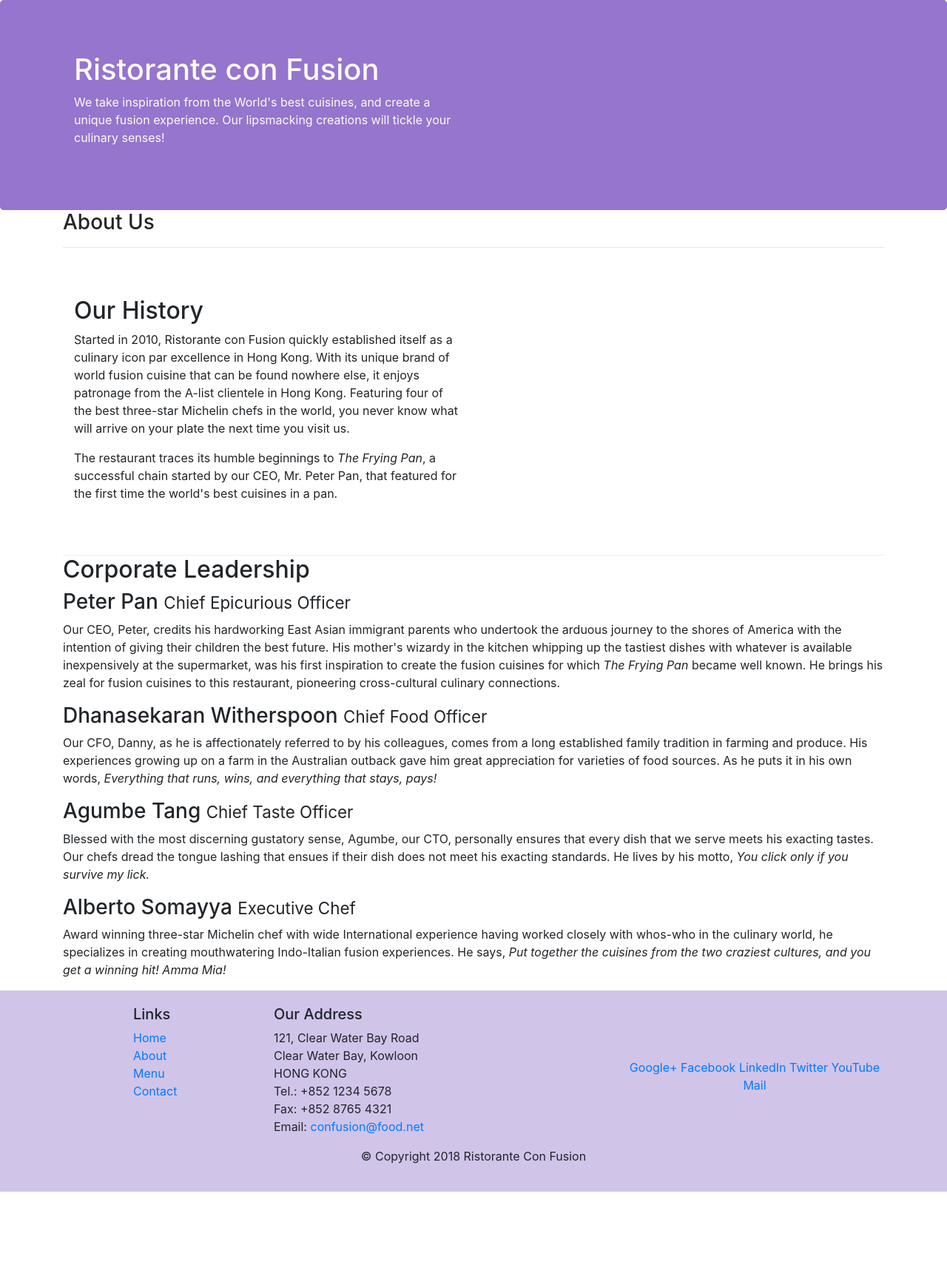
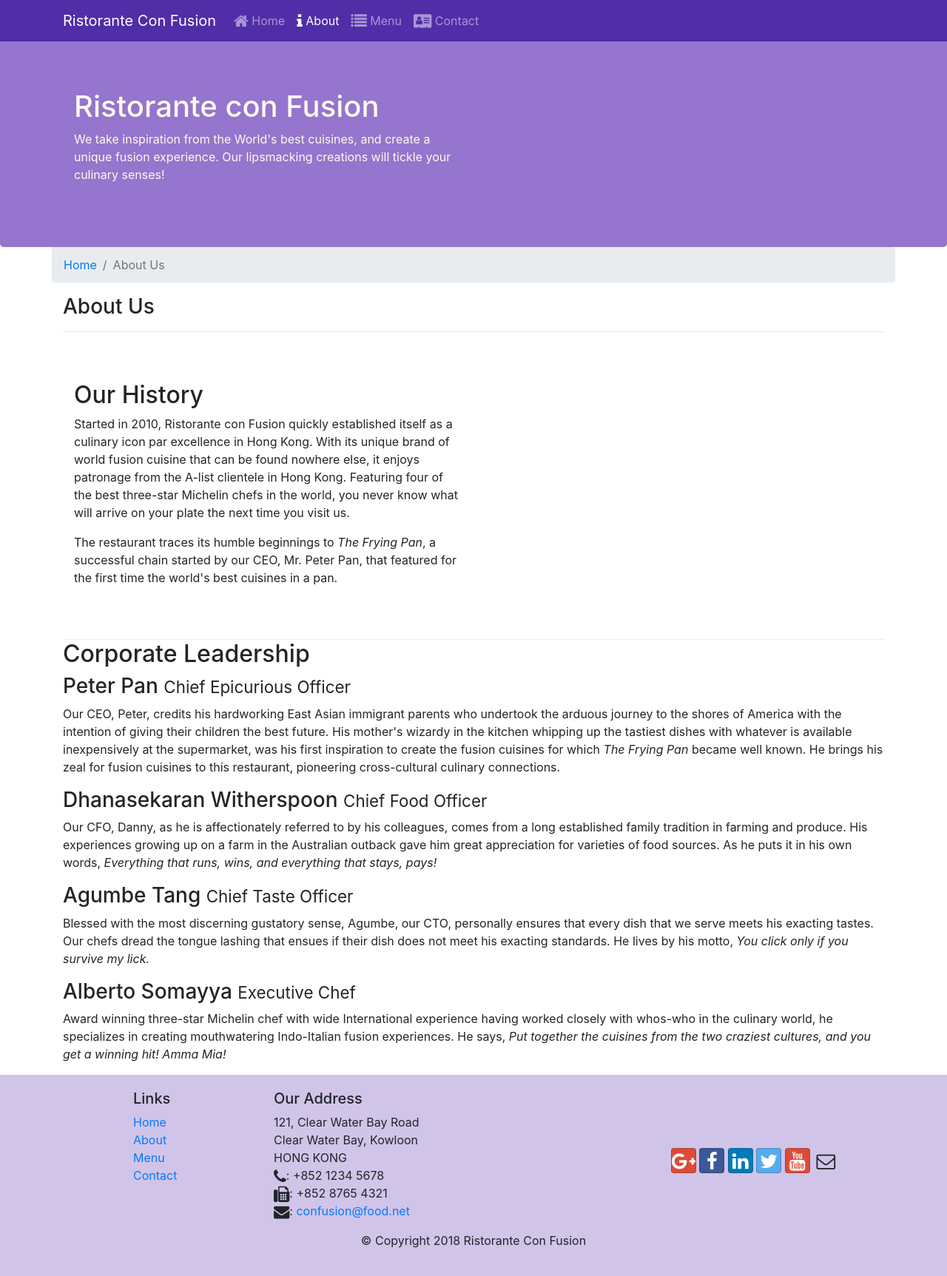
Before and after one commit to diegoqg/conFusion, a website: page aboutus.html in a window 1280 px wide. Shown: the whole page at 74% size. Before the commit the page ends 1611 px from the top, so only its background shows below. Drawn offline with nearby package versions, Linux system fonts and the light colour scheme.

Commit message:
FabIcon and navbar

```diff
--- a/aboutus.html
+++ b/aboutus.html
@@ -13,10 +13,30 @@
     <link rel="stylesheet" href="node_modules/bootstrap/dist/css/bootstrap.min.css">
     <link href="css/styles.css" rel="stylesheet">
 
+    <link rel="stylesheet" href="node_modules/font-awesome/css/font-awesome.min.css">
+    <link rel="stylesheet" href="node_modules/bootstrap-social/bootstrap-social.css">
+
 </head>
 
 <body>
 
+    <nav class="navbar navbar-dark navbar-expand-sm fixed-top">
+        <div class="container">
+
+            <button class="navbar-toggler" type="button" data-toggle="collapse" data-target="#Navbar">
+                <span class="navbar-toggler-icon"></span>
+            </button>
+           <a class="navbar-brand" href="./index.html">Ristorante Con Fusion</a>
+            <div class="collapse navbar-collapse" id="Navbar">
+                <ul class="navbar-nav mr-auto">
+                    <li class="nav-item"><a class="nav-link" href="./index.html"><span class="fa fa-home fa-lg"></span> Home</a></li>
+                    <li class="nav-item active"><a class="nav-link" href="./aboutus.html"><span class="fa fa-info fa-lg"></span> About</a></li>
+                    <li class="nav-item"><a class="nav-link" href="#"><span class="fa fa-list fa-lg"></span> Menu</a></li>
+                    <li class="nav-item"><a class="nav-link" href="#"><span class="fa fa-address-card fa-lg"></span> Contact</a></li>
+                </ul>
+            </div>
+        </div>
+    </nav>
     <header class="jumbotron">
         <div class="container">
             <div class="row row-header">
@@ -32,6 +52,10 @@
 
     <div class="container">
         <div class="row">
+            <ol class="col-12 breadcrumb">
+                <li class="breadcrumb-item"><a href="./index.html">Home</a></li>
+                <li class="breadcrumb-item active">About Us</li>
+            </ol>
             <div class="col-12 col-sm-12">
                <h3>About Us</h3>
                <hr>
@@ -70,8 +94,8 @@
                 <div class="col-4 offset-1 col-sm-2">
                     <h5>Links</h5>
                     <ul class="list-unstyled">
-                        <li><a href="#">Home</a></li>
-                        <li><a href="#">About</a></li>
+                        <li><a href="./index.html">Home</a></li>
+                        <li><a href="./aboutus.html">About</a></li>
                         <li><a href="#">Menu</a></li>
                         <li><a href="#">Contact</a></li>
                     </ul>
@@ -82,19 +106,20 @@
 		              121, Clear Water Bay Road<br>
 		              Clear Water Bay, Kowloon<br>
 		              HONG KONG<br>
-		              Tel.: +852 1234 5678<br>
-		              Fax: +852 8765 4321<br>
-		              Email: <a href="mailto:confusion@food.net">confusion@food.net</a>
+		              <i class="fa fa-phone fa-lg"></i>: +852 1234 5678<br>
+                      <i class="fa fa-fax fa-lg"></i>: +852 8765 4321<br>
+                      <i class="fa fa-envelope fa-lg"></i>:
+                      <a href="mailto:confusion@food.net">confusion@food.net</a>
 		           </address>
                 </div>
                 <div class="col-12 col-sm-4 align-self-center">
                     <div class="text-center">
-                        <a href="http://google.com/+">Google+</a>
-                        <a href="http://www.facebook.com/profile.php?id=">Facebook</a>
-                        <a href="http://www.linkedin.com/in/">LinkedIn</a>
-                        <a href="http://twitter.com/">Twitter</a>
-                        <a href="http://youtube.com/">YouTube</a>
-                        <a href="mailto:">Mail</a>
+                        <a class="btn btn-social-icon btn-google" href="http://google.com/+"><i class="fa fa-google-plus"></i></a>
+                        <a class="btn btn-social-icon btn-facebook" href="http://www.facebook.com/profile.php?id="><i class="fa fa-facebook"></i></a>
+                        <a class="btn btn-social-icon btn-linkedin" href="http://www.linkedin.com/in/"><i class="fa fa-linkedin"></i></a>
+                        <a class="btn btn-social-icon btn-twitter" href="http://twitter.com/"><i class="fa fa-twitter"></i></a>
+                        <a class="btn btn-social-icon btn-google" href="http://youtube.com/"><i class="fa fa-youtube"></i></a>
+                        <a class="btn btn-social-icon" href="mailto:"><i class="fa fa-envelope-o"></i></a>
                     </div>
                 </div>
            </div>
--- a/css/styles.css
+++ b/css/styles.css
@@ -28,3 +28,12 @@
     margin:0px;
     color:#0f0f0f;
 }
+
+body{
+    padding:50px 0px 0px 0px;
+    z-index:0;
+}
+
+.navbar-dark {
+     background-color: #512DA8;
+}
--- a/package.json
+++ b/package.json
@@ -15,6 +15,8 @@
   },
   "dependencies": {
     "bootstrap": "^4.5.2",
+    "bootstrap-social": "^5.1.1",
+    "font-awesome": "^4.7.0",
     "jquery": "^3.5.1",
     "popper.js": "^1.16.0"
   }
```
Also changed, not shown: index.html (+30 -11 lines), 1 other file.
